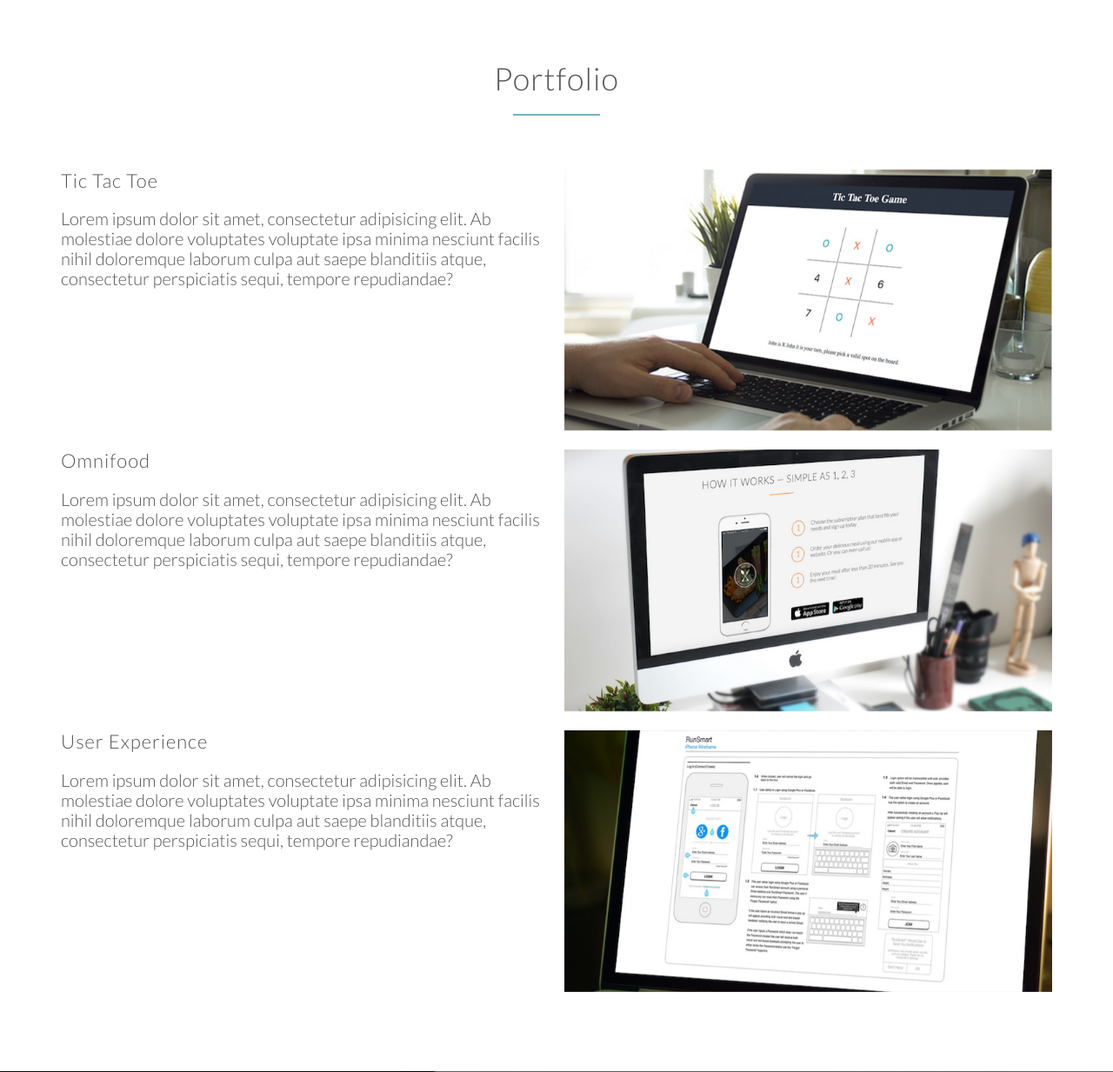
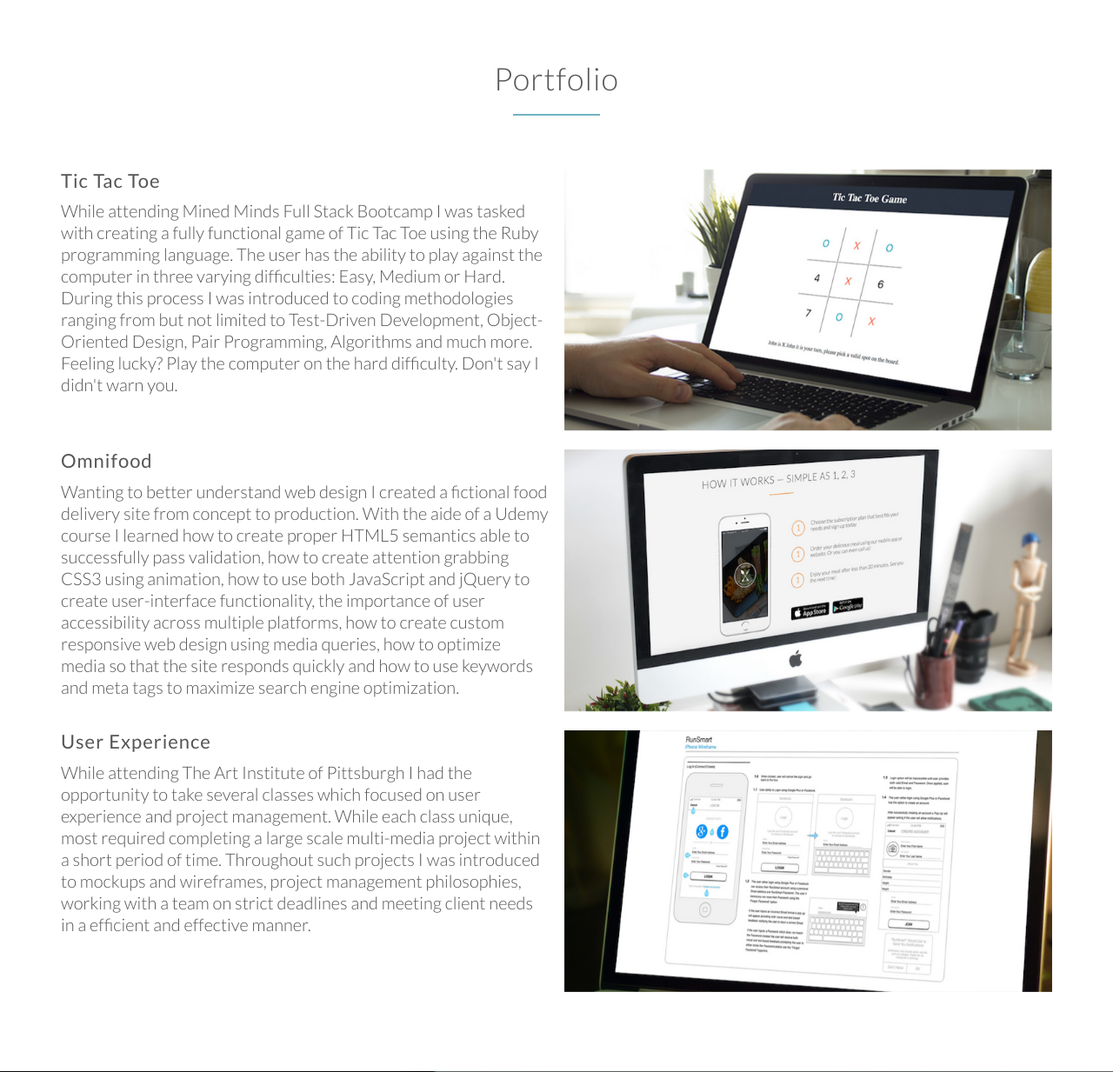
Before and after one commit to HeresJohnny5/portfolio, a PHP site: page / in a window 1280 px wide. Shown: the part 1926-3159 px from the top of the page at 87% size. Run offline with PHP 8.4, Linux system fonts and the light colour scheme; style sheets or scripts are compiled from the project's sources; some libraries are stand-ins or nearby versions; some web fonts are replaced.

Commit message:
Added text content for portfolio. Added link functionality to h3 tags.

```diff
--- a/index.html
+++ b/index.html
@@ -125,8 +125,10 @@
 		<div class="row">
 			<div class="col span-1-of-2">
 				<div class="portfolio-text">
-					<h3>Tic Tac Toe</h3>
-					<p>Lorem ipsum dolor sit amet, consectetur adipisicing elit. Ab molestiae dolore voluptates voluptate ipsa minima nesciunt facilis nihil doloremque laborum culpa aut saepe blanditiis atque, consectetur perspiciatis sequi, tempore repudiandae? </p>
+					<h3><a href="https://mytictactoegame.herokuapp.com/" target="_blank">Tic Tac Toe</a></h3>
+					<p>
+						While attending Mined Minds Full Stack Bootcamp I was tasked with creating a fully functional game of Tic Tac Toe using the Ruby programming language. The user has the ability to play against the computer in three varying difficulties: Easy, Medium or Hard. During this process I was introduced to coding methodologies ranging from but not limited to Test-Driven Development, Object-Oriented Design, Pair Programming, Algorithms and much more. Feeling lucky? Play the computer on the hard difficulty. Don't say I didn't warn you.
+					</p>
 				</div>
 			</div>
 
@@ -142,8 +144,10 @@
 		<div class="row">
 			<div class="col span-1-of-2">
 				<div class="portfolio-text">
-					<h3>Omnifood</h3>
-					<p>Lorem ipsum dolor sit amet, consectetur adipisicing elit. Ab molestiae dolore voluptates voluptate ipsa minima nesciunt facilis nihil doloremque laborum culpa aut saepe blanditiis atque, consectetur perspiciatis sequi, tempore repudiandae? </p>
+					<h3><a href="#" target="_blank">Omnifood</a></h3>
+					<p>
+						Wanting to better understand web design I created a fictional food delivery site from concept to production. With the aide of a Udemy course I learned how to create proper HTML5 semantics able to successfully pass validation, how to create attention grabbing CSS3 using animation, how to use both JavaScript and jQuery to create user-interface functionality, the importance of user accessibility across multiple platforms, how to create custom responsive web design using media queries, how to optimize media so that the site responds quickly and how to use keywords and meta tags to maximize search engine optimization.
+					</p>
 				</div>
 			</div>
 
@@ -159,13 +163,15 @@
 		<div class="row">
 			<div class="col span-1-of-2">
 				<div class="portfolio-text">
-					<h3>User Experience</h3>
-					<p>Lorem ipsum dolor sit amet, consectetur adipisicing elit. Ab molestiae dolore voluptates voluptate ipsa minima nesciunt facilis nihil doloremque laborum culpa aut saepe blanditiis atque, consectetur perspiciatis sequi, tempore repudiandae? </p>
+					<h3><a href="https://drive.google.com/drive/folders/0B8HcyAlmnQSBM1F4REYzTVl3ZFk?usp=sharing" target="_blank">User Experience</a></h3>
+					<p>
+						While attending The Art Institute of Pittsburgh I had the opportunity to take several classes which focused on user experience and project management. While each class unique, most required completing a large scale multi-media project within a short period of time. Throughout such projects I was introduced to mockups and wireframes, project management philosophies, working with a team on strict deadlines and meeting client needs in a efficient and effective manner.
+					</p>
 				</div>
 			</div>
 
 			<div class="col span-1-of-2">
-				<a href="https://drive.google.com/file/d/0B8HcyAlmnQSBYTNQdGpEWG5naWc/view?usp=sharing" target="_blank">
+				<a href="https://drive.google.com/drive/folders/0B8HcyAlmnQSBM1F4REYzTVl3ZFk?usp=sharing" target="_blank">
 					<div id="user_experience" class="image">
 						<img src="/resources/img/wireframe.jpg" alt="Run Smart app wireframe portfolio picture">
 					</div>
@@ -230,13 +236,13 @@
 	<script src="vendors/ext_js/jquery.js"></script>
 
 	<!-- Enables the browser to understand/execute CSS media queries -->
-	<script src="vendors/ext_js/respond.min%20.js"></script>
+	<script src="vendors/ext_js/respond.min.js"></script>
 
 	<!-- Enables you to use and style HTML5 elements in older browsers -->
-	<script src="vendors/ext_js/html5shiv.min%20.js"></script>
+	<script src="vendors/ext_js/html5shiv.min.js"></script>
 
 	<!-- Enables you to use CSS pseudo classes on Internet Explorer 6, 7, and 8 -->
-	<script src="vendors/ext_js/selectivizr.min%20.js"></script>
+	<script src="vendors/ext_js/selectivizr.min.js"></script>
 
 	<!-- JQuery Waypoints -->
 	<script src="vendors/ext_js/jquery.waypoints.min.js"></script>
--- a/resources/css/style.css
+++ b/resources/css/style.css
@@ -132,8 +132,11 @@ h3 {
 
 .portfolio h3 {
 	text-align: left;
-	margin-bottom: 20px;
+	margin-bottom: 10px;
+	font-weight: 400;
 }
+
+.portfolio p { line-height: 125%; }
 
 /********************/
 /* HEADER CSS */
@@ -417,6 +420,23 @@ header {
 }
 
 /********************/
+/* PORTFOLIO CSS */
+/********************/
+
+.portfolio a:link,
+.portfolio a:visited {
+	text-decoration: none;
+	color: #555;
+	font-weight: 400;
+	border-bottom: 2px solid #fff;
+	transition: border-bottom 0.2s;
+}
+
+.portfolio a:hover {
+	border-bottom: 2px solid #555;
+}
+
+/********************/
 /* TESTIMONALS CSS */
 /********************/
 
```
Also changed, not shown: 1 other file.
